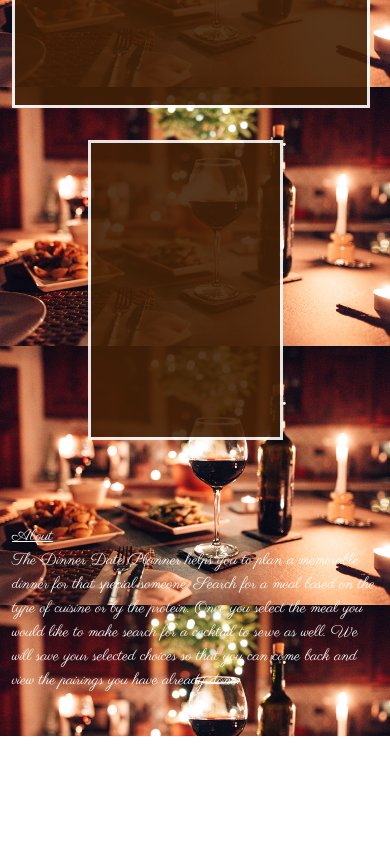
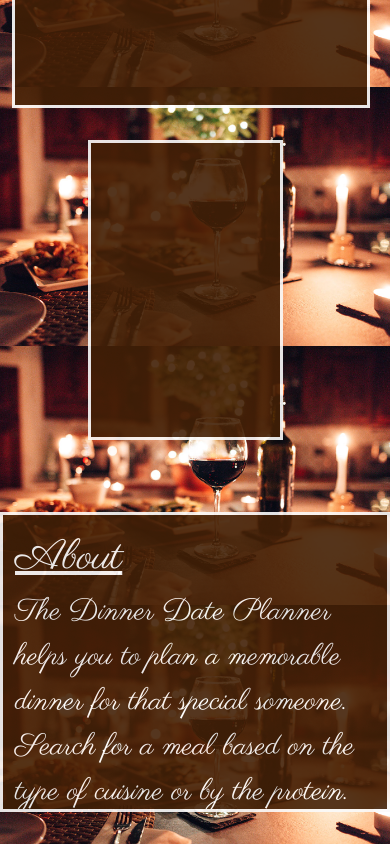
Before and after one commit to JenWariner19/dinner-date-planner, a plain HTML site: page index.html in a window 390 px wide. Shown: the part 2762-3606 px from the top of the page. Before the commit the page ends 3498 px from the top, so only its background shows below. Drawn offline with nearby package versions, Linux system fonts and the light colour scheme; a web font is replaced by a local one.

Commit message:
added about section

```diff
--- a/assets/css/style.css
+++ b/assets/css/style.css
@@ -57,15 +57,17 @@ body {
       overflow: auto;
     }
 
+    .about {
+      opacity: 0.9;
+      font-size: 42px;
+      margin:auto;
+      width:400px;
+      height: 300px;
+      border: 3px solid #fafafa;
+      background-color: #422006;
+    }
 
-    @media screen and (max-width: 992px) {
-        section .select-box {
-          width: 50%;
-        }
-      }
-
-      @media screen and (max-width: 768px) {
-        section .select-box {
-          width: 25%;
-        }
-      }
+    #about-desc {
+      flex: 1;
+      font-size: 30px;
+    }
```
